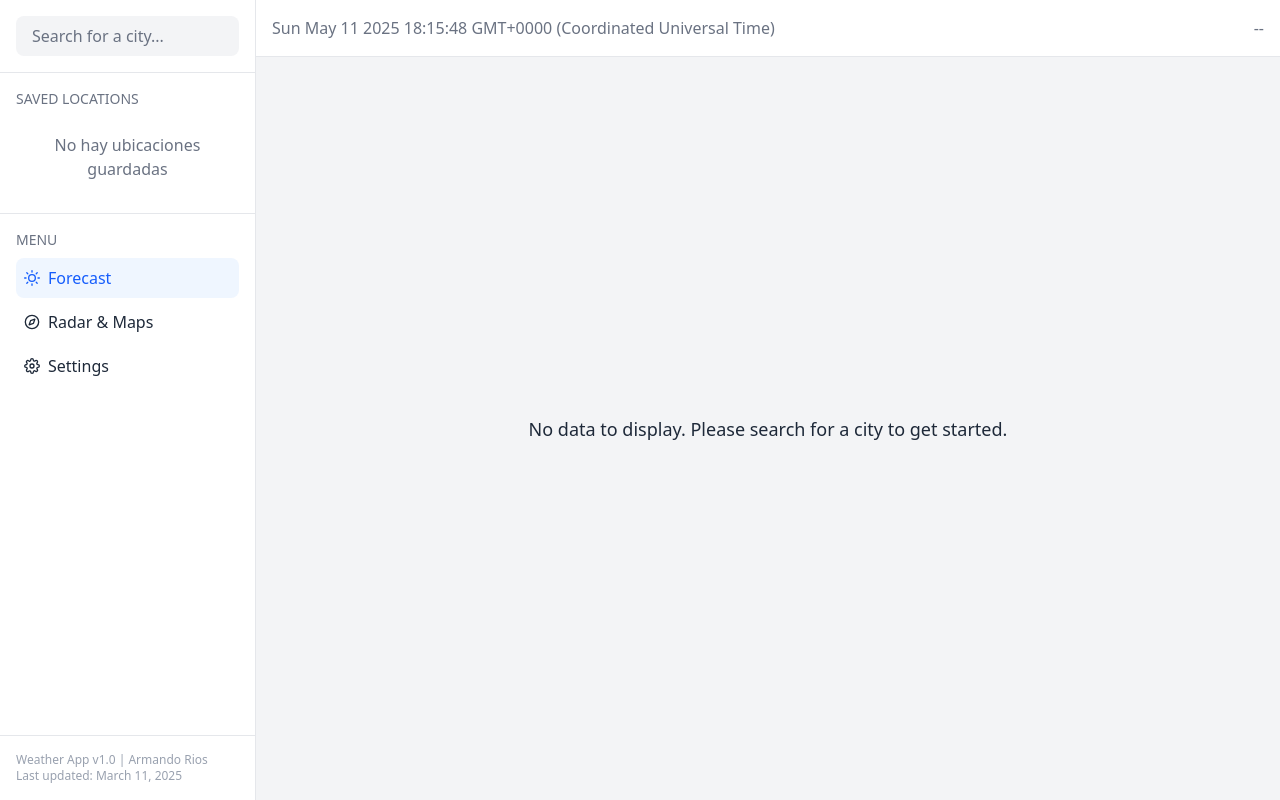
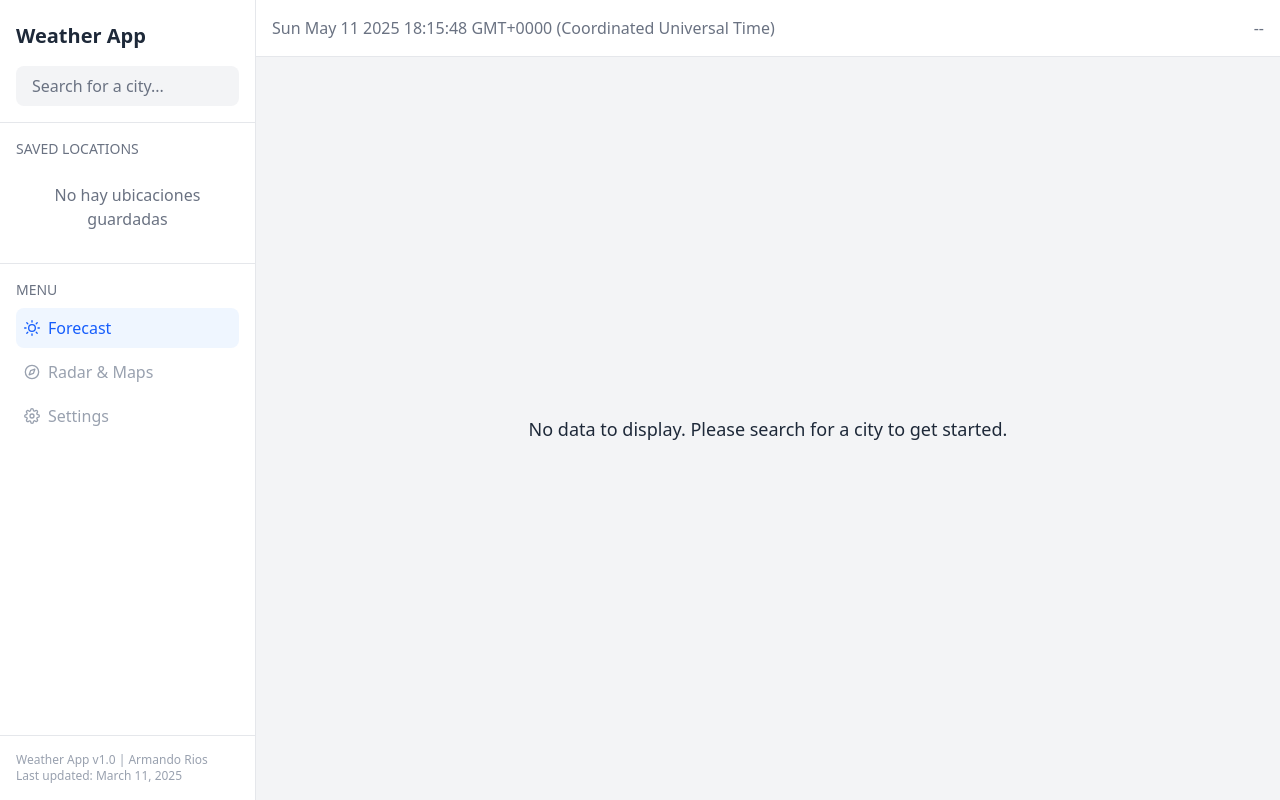
Before and after one commit to armando-rios/weather-app, a website built with webpack: page index.html in a window 1280 px wide. Built offline with nearby package versions, Linux system fonts and the light colour scheme; no server answers.

Commit message:
feat: add weather app text on sidebar header and disable unused buttons

```diff
--- a/index.html
+++ b/index.html
@@ -38,8 +38,9 @@
       <!-- Sidebar - hidden on mobile until toggled -->
       <div
         id="sidebar"
-        class="hidden lg:flex lg:w-64 bg-white border-r border-gray-200 flex-col h-screen lg:h-auto fixed inset-y-0 left-0 z-30 lg:relative lg:z-0 pt-16 lg:pt-0"
+        class="hidden lg:flex lg:w-64 bg-white border-r border-gray-200 flex-col h-screen lg:h-auto fixed inset-y-0 left-0 z-30 lg:relative lg:z-0 lg:pt-0"
       >
+        <h1 class="text-xl font-semibold px-4 pt-5.5">Weather App</h1>
         <!-- Search -->
         <div class="p-4 border-b border-gray-200">
           <form
@@ -99,7 +100,8 @@
             </button>
             <button
               id="radar-btn"
-              class="w-full p-2 text-left rounded-lg flex items-center hover:bg-gray-100"
+              disabled
+              class="w-full p-2 text-left rounded-lg flex items-center hover:bg-gray-100 disabled:text-gray-400 disabled:cursor-not-allowed"
             >
               <svg
                 xmlns="http://www.w3.org/2000/svg"
@@ -122,7 +124,8 @@
             </button>
             <button
               id="settings-btn"
-              class="w-full p-2 text-left rounded-lg flex items-center hover:bg-gray-100"
+              disabled
+              class="w-full p-2 text-left rounded-lg flex items-center hover:bg-gray-100 disabled:text-gray-400 disabled:cursor-not-allowed"
             >
               <svg
                 xmlns="http://www.w3.org/2000/svg"
```
